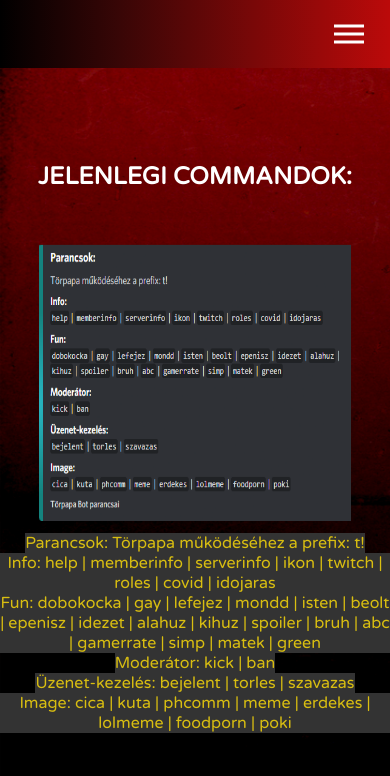
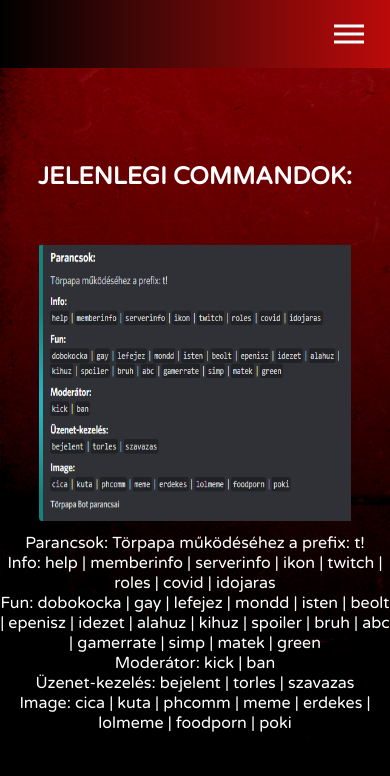
Before and after one commit to Anobaly/Torpapa.github.io, a plain HTML site: page Parancsok.html in a window 390 px wide. Drawn offline with Linux system fonts and the light colour scheme.

Commit message:
Add files via upload

```diff
--- a/styles.css
+++ b/styles.css
@@ -106,7 +106,6 @@ nav{
 .landing2 p{
     color: #ffffff;
     text-align: left;
-    background-color: #333;
 }
 .landing3 {
     height: 90vh;
@@ -282,7 +281,7 @@ nav{
         height: 45%;
     }
     .landing2 p{
-        color: #d9be11;
+        color: #ffffff;
         text-align: center;
     }
     .logo img{
```
